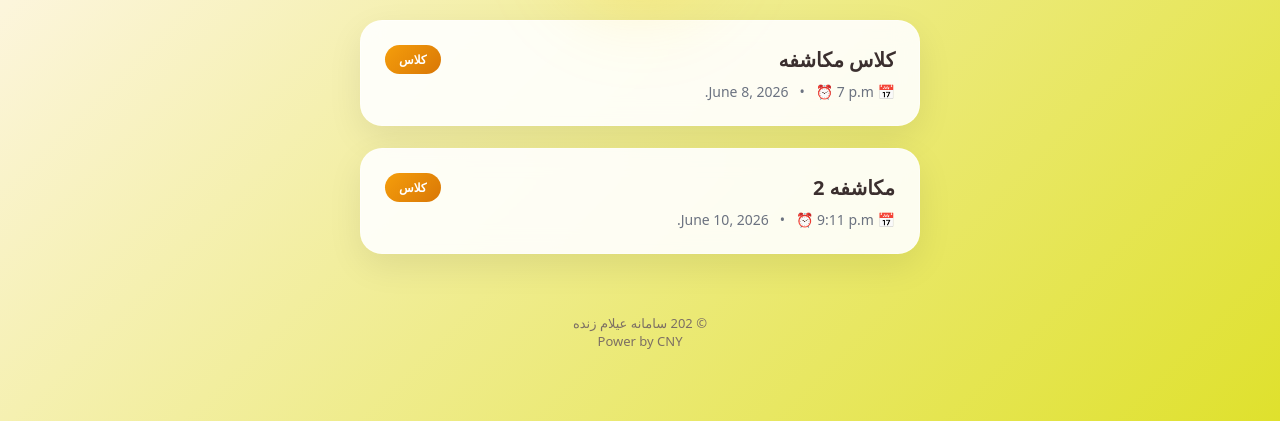
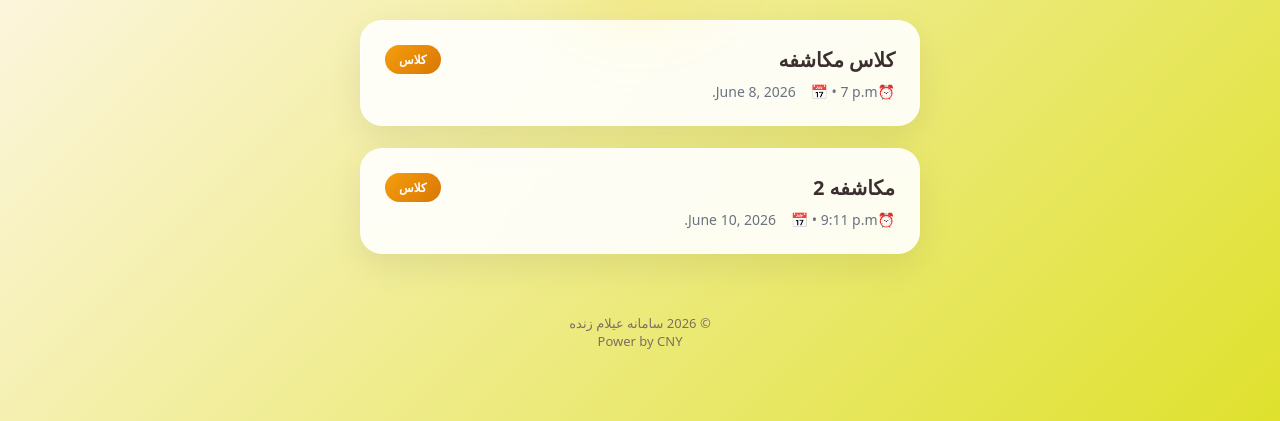
Before and after one commit to amircny/Aftab-Hedayat, a Django app: page / in a window 1280 px wide. Shown: the part 160-581 px from the top of the page. Run offline with Django 5.2, Linux system fonts and the light colour scheme; data comes from the database, SQL or seed files in the repository; both versions use the stored data as it was after the commit.

Commit message:
fix migrations and student access UI

```diff
--- a/accounts/templates/accounts/student_home.html
+++ b/accounts/templates/accounts/student_home.html
@@ -311,7 +311,7 @@ footer {
                 </div>
 
                 <div class="meta">
-                    📅 {{ event.event_date }} &nbsp; • &nbsp; ⏰ {{ event.event_time }}
+                  ⏰{{ event.event_date }} &nbsp;  &nbsp;📅 • {{ event.event_time }}
                 </div>
 
             </div>
@@ -324,7 +324,7 @@ footer {
 </div>
 
 <footer>
-    <p>© 202 سامانه عیلام زنده</p>
+    <p>© 2026 سامانه عیلام زنده</p>
     <p>Power by CNY</p>
     <p></p>
 </footer>
```
Also changed, not shown: db.sqlite3, 1 other file.
